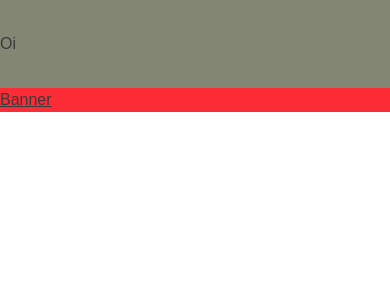
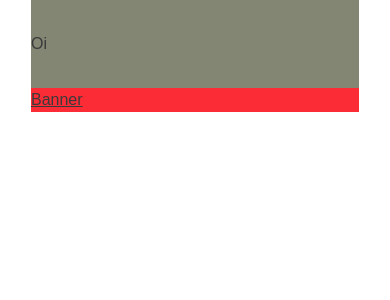
Before and after one commit to otavioalbe/laura-albuquerque-advogada, a React (Vite) app: page / in a window 390 px wide. Shown: the top 300 px of the page. Built offline with nearby package versions, Linux system fonts and the light colour scheme.

Commit message:
feat: main container

```diff
--- /dev/null
+++ b/src/components/Container.tsx
@@ -0,0 +1,9 @@
+export default function Container({ children }: { children: React.ReactNode }) {
+  return (
+    <div className="flex justify-center">
+      <div className="flex flex-col w-full max-w-[328px] h-full mx-auto md:max-w-full xl:max-w-[1318px]">
+        {children}
+      </div>
+    </div>
+  );
+}
--- a/src/main.tsx
+++ b/src/main.tsx
@@ -2,12 +2,14 @@ import { StrictMode } from 'react';
 import { createRoot } from 'react-dom/client';
 import Header from './components/Header';
 import Banner from './components/Banner';
+import Container from './components/Container';
 import './assets/index.css';
 
 createRoot(document.getElementById('root')!).render(
   <StrictMode>
-    {/* <App /> */}
-    <Header />
-    <Banner />
+    <Container>
+      <Header />
+      <Banner />
+    </Container>
   </StrictMode>
 );
```
